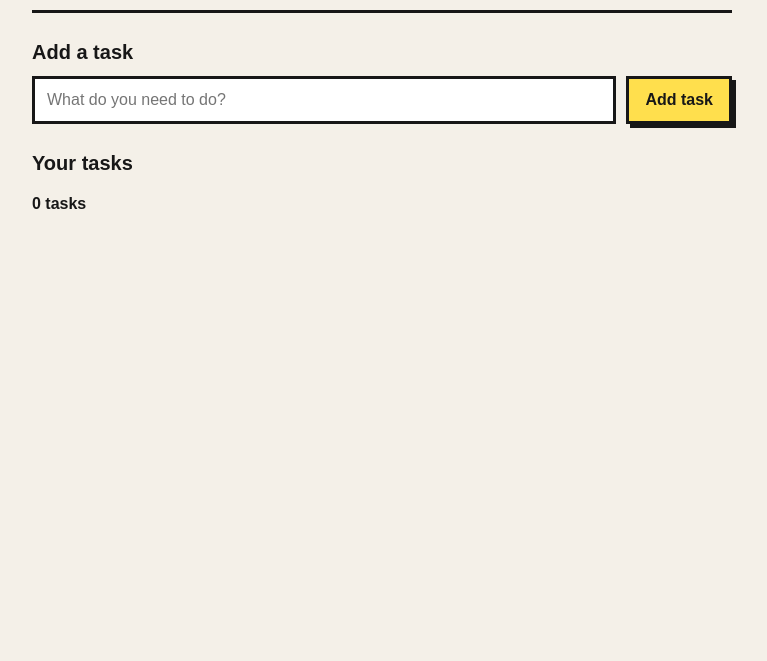
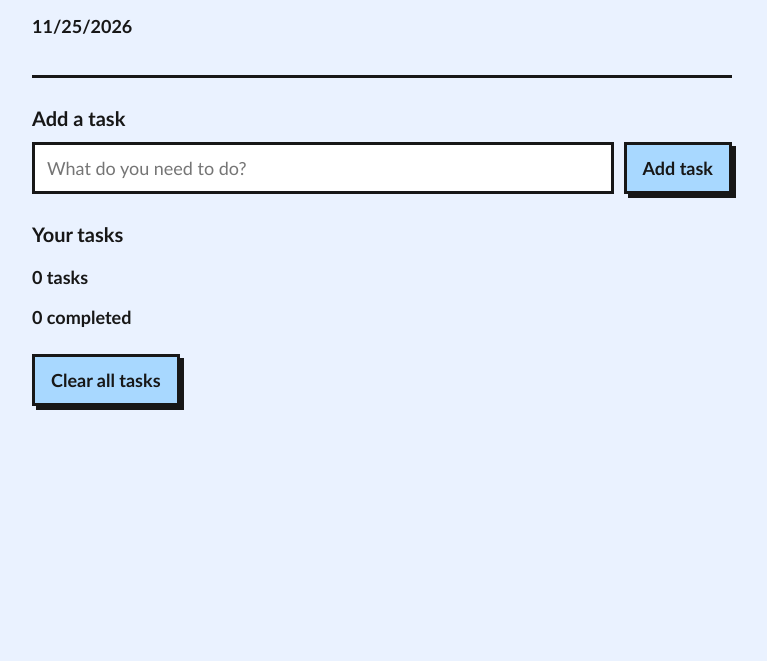
Before and after one commit to Mohamed-code-star/SimpleTODO, a plain HTML site: page index.html in a window 1280 px wide. Shown: the part 139-800 px from the top of the page, without its empty margins (258-1025 px from the left). Drawn offline with Linux system fonts and the light colour scheme.

Commit message:
My edits and new features

```diff
--- a/index.html
+++ b/index.html
@@ -13,6 +13,7 @@
       <p class="small-title">MY TASK LIST</p>
       <h1>TO-DO LIST</h1>
       <p class="intro">Keep it simple. Get it done.</p>
+      <p id="todaysdate"></p> <!-- //First feature todays date -->
     </header>
 
     <section class="add-section">
@@ -27,6 +28,8 @@
       <h2>Your tasks</h2>
       <ul id="task-list" class="task-list"></ul>
       <p id="task-count" class="task-count">0 tasks</p>
+      <p id="complete_counter">0 completed</p><!-- //Second Feature counts completed -->
+      <button id="clearall" type="button">Clear all tasks</button> <!-- //Third feature clears all -->
     </section>
   </main>
 </body>
--- a/script.js
+++ b/script.js
@@ -2,6 +2,10 @@ const taskForm = document.getElementById("task-form");
 const taskInput = document.getElementById("task-input");
 const taskList = document.getElementById("task-list");
 const taskCount = document.getElementById("task-count");
+//my stuff
+const todayDate = document.getElementById("todaysdate");
+const completedCount = document.getElementById("complete_counter");
+const clearButton = document.getElementById("clearall");
 
 let tasks = JSON.parse(localStorage.getItem("tasks")) || [];
 
@@ -60,6 +64,14 @@ function showTasks() {
   });
 
   taskCount.textContent = tasks.length + (tasks.length === 1 ? " task" : " tasks");
+
+  //summing the tasks
+  let completedTotal = 0;
+  tasks.forEach(function(task) {
+    if (task.completed) completedTotal++;
+  });
+  completedCount.textContent = completedTotal + " completed";
+  clearButton.disabled = tasks.length === 0;
 }
 
 taskForm.addEventListener("submit", function(event) {
@@ -73,4 +85,16 @@ taskForm.addEventListener("submit", function(event) {
   showTasks();
 });
 
+// Show today's date feature
+todayDate.textContent = new Date().toLocaleDateString();
+
+// Clear every task simply
+clearButton.addEventListener("click", function() {
+  if (confirm("Clear all tasks?")) {
+    tasks = [];
+    saveTasks();
+    showTasks();
+  }
+});
+
 showTasks();
--- a/style.css
+++ b/style.css
@@ -5,9 +5,10 @@
 body {
   margin: 0;
   padding: 32px 16px;
-  background: #f4f0e8;
+  background: #eaf2ff; /* //New background */
   color: #171717;
-  font-family: Arial, sans-serif;
+  font-size: 18px; /* //New font size*/
+  font-family: "Trebuchet MS", Arial, sans-serif; /* //new font */
 }
 
 .page {
@@ -63,7 +64,7 @@ input[type="text"] {
 button {
   padding: 12px 16px;
   border: 3px solid #171717;
-  background: #ffdf4d;
+  background: #a8d8ff; /* //Better button color */
   color: #171717;
   font: inherit;
   font-weight: bold;
@@ -87,7 +88,7 @@ button:active {
   align-items: center;
   justify-content: space-between;
   gap: 12px;
-  margin-bottom: 12px;
+  margin-bottom: 16px; /* //Made more space between tasks */
   padding: 14px;
   border: 3px solid #171717;
   background: #fff;
@@ -152,3 +153,17 @@ button:active {
     font-size: 34px;
   }
 }
+
+
+/* //bolder text for my new features */
+#todaysdate {
+  font-weight: bold;
+}
+#complete_counter {
+  font-weight: bold;
+}
+
+/* //Made the clear button have a special top space so it has more space around it, the other stuff I used the general button type the ai made */
+#clearall {
+  margin-top: 8px;
+}
```
